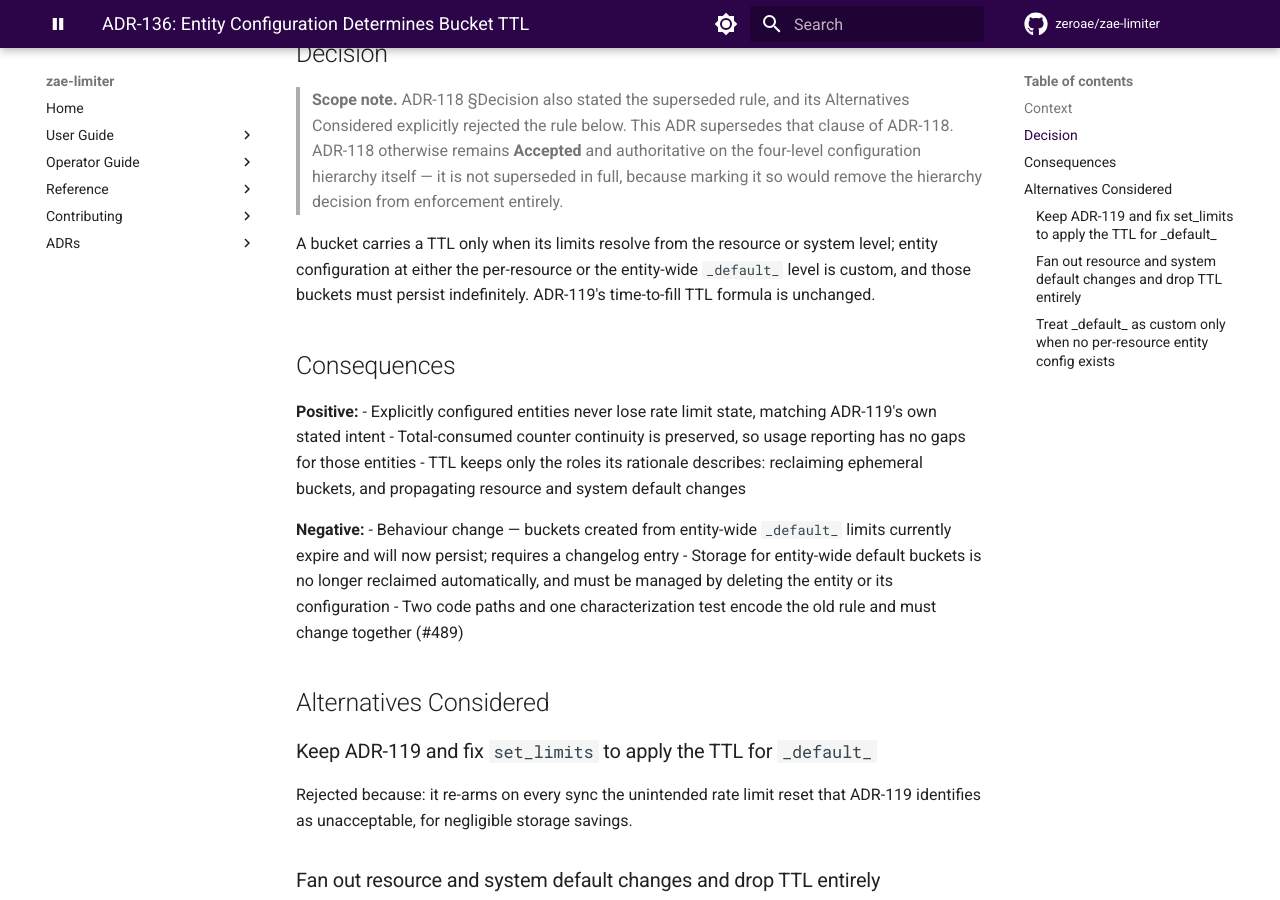
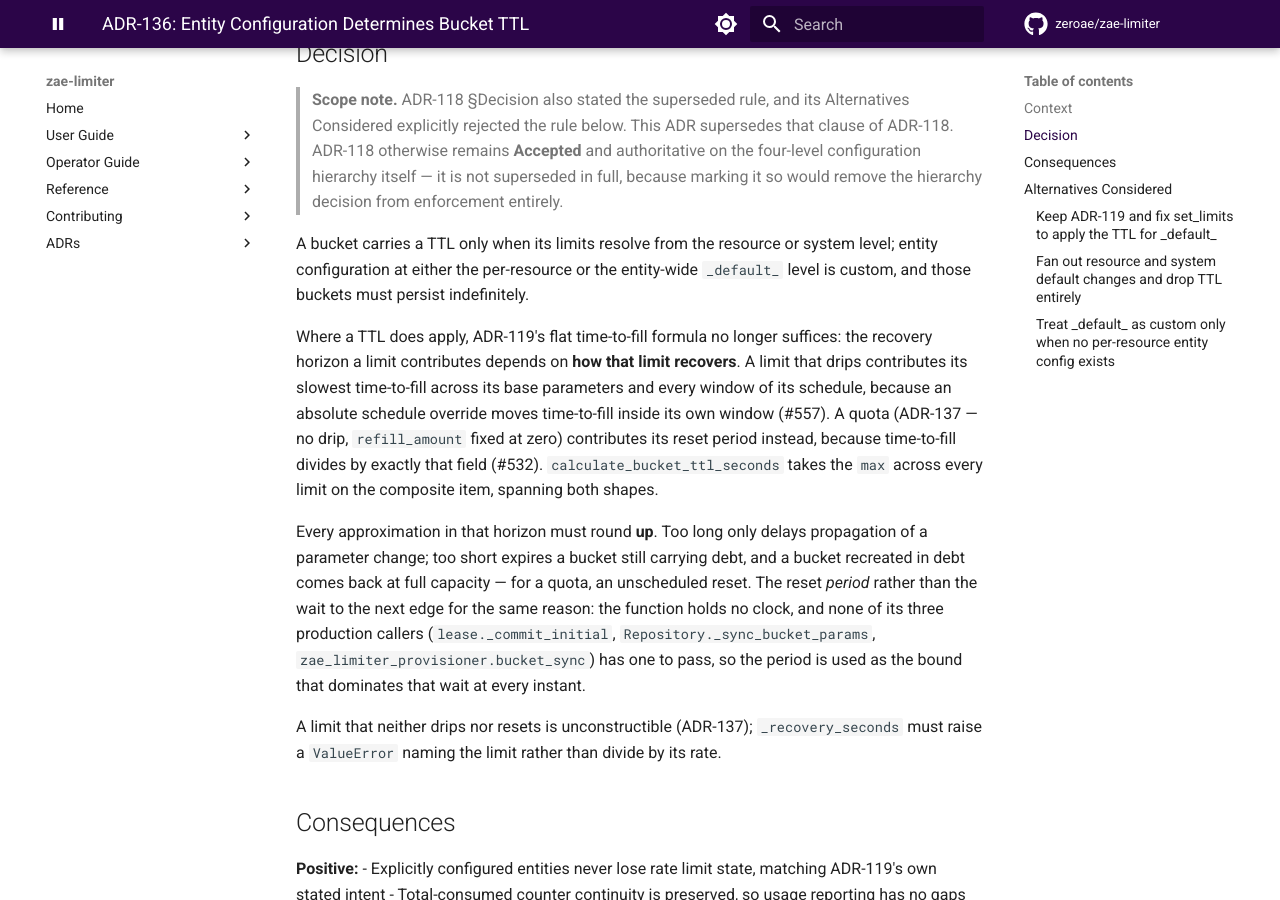
Before and after one commit to zeroae/zae-limiter, an MkDocs documentation site: the page built from docs/adr/136-entity-config-bucket-ttl.md, in a window 1280 px wide and 900 px high, scrolled down 860 px. Built offline with MkDocs 1.6.1 and Material for MkDocs 9.7.7, drawn with Linux system fonts in a browser that asks for light colours; comment, search, counter and statistics services are not loaded; the version menu is left out.

Commit message:
📝 docs(adr): record the recovery horizon in ADR-136
ADR-136's Decision claimed "ADR-119's time-to-fill TTL formula is
unchanged". That is false twice over. A quota (ADR-137) has
refill_amount = 0 and time-to-fill divides by exactly that field, so
its horizon is the reset period instead (#532). A dripping limit with
an absolute ScheduleEntry has a different time-to-fill inside that
window, so its horizon is the max over the base parameters and every
schedule window (#557). The formula is unchanged only for an
unscheduled dripping limit.

ADR-137's Negatives assign the recovery-horizon obligation to #222, and
no ADR recorded the decision. The Decision section now states it: the
horizon depends on how the limit recovers; calculate_bucket_ttl_seconds
takes the max across both shapes; every approximation rounds up,
because too short expires a bucket still in debt and a bucket recreated
in debt comes back at full capacity; the reset period is used because
the function holds no clock and none of its three production callers
has one to pass; and a limit that neither drips nor resets raises a
ValueError rather than dividing.

Editing an Accepted ADR: the owner granted an explicit exception for
this file, on the stated condition that it was created during v0.14.0
and has never shipped. Verified — ADR-136 was added by d0086807, and
the only tag containing that commit is
parked/222-reset-schedule-pre-rebase, a work tag rather than a release;
the latest release is v0.13.0. This is a deliberate one-off for an
unreleased record, NOT a precedent for editing Accepted ADRs generally.
The same exception was granted once before (ADR-138) and must not
silently become a habit. Status, ADR number, and the ADR-119 supersede
relationship are untouched.

The file is 69 lines against ADR-000's 100-line cap.

Refs #222, #532, #557

Co-Authored-By: Claude Opus 5 (1M context) <noreply@anthropic.com>
Claude-Session: https://claude.ai/code/session_01QdVj8nPhUwTz2aNJzMFqt5

```diff
--- a/docs/adr/136-entity-config-bucket-ttl.md
+++ b/docs/adr/136-entity-config-bucket-ttl.md
@@ -21,7 +21,29 @@ TTL also serves a second purpose ADR-119 did not record: it is the propagation m
 > hierarchy itself — it is not superseded in full, because marking it so would remove the
 > hierarchy decision from enforcement entirely.
 
-A bucket carries a TTL only when its limits resolve from the resource or system level; entity configuration at either the per-resource or the entity-wide `_default_` level is custom, and those buckets must persist indefinitely. ADR-119's time-to-fill TTL formula is unchanged.
+A bucket carries a TTL only when its limits resolve from the resource or system level; entity
+configuration at either the per-resource or the entity-wide `_default_` level is custom, and
+those buckets must persist indefinitely.
+
+Where a TTL does apply, ADR-119's flat time-to-fill formula no longer suffices: the recovery
+horizon a limit contributes depends on **how that limit recovers**. A limit that drips
+contributes its slowest time-to-fill across its base parameters and every window of its
+schedule, because an absolute schedule override moves time-to-fill inside its own window
+(#557). A quota (ADR-137 — no drip, `refill_amount` fixed at zero) contributes its reset
+period instead, because time-to-fill divides by exactly that field (#532).
+`calculate_bucket_ttl_seconds` takes the `max` across every limit on the composite item,
+spanning both shapes.
+
+Every approximation in that horizon must round **up**. Too long only delays propagation of a
+parameter change; too short expires a bucket still carrying debt, and a bucket recreated in
+debt comes back at full capacity — for a quota, an unscheduled reset. The reset *period*
+rather than the wait to the next edge for the same reason: the function holds no clock, and
+none of its three production callers (`lease._commit_initial`,
+`Repository._sync_bucket_params`, `zae_limiter_provisioner.bucket_sync`) has one to pass, so
+the period is used as the bound that dominates that wait at every instant.
+
+A limit that neither drips nor resets is unconstructible (ADR-137); `_recovery_seconds` must
+raise a `ValueError` naming the limit rather than divide by its rate.
 
 ## Consequences
 
```
